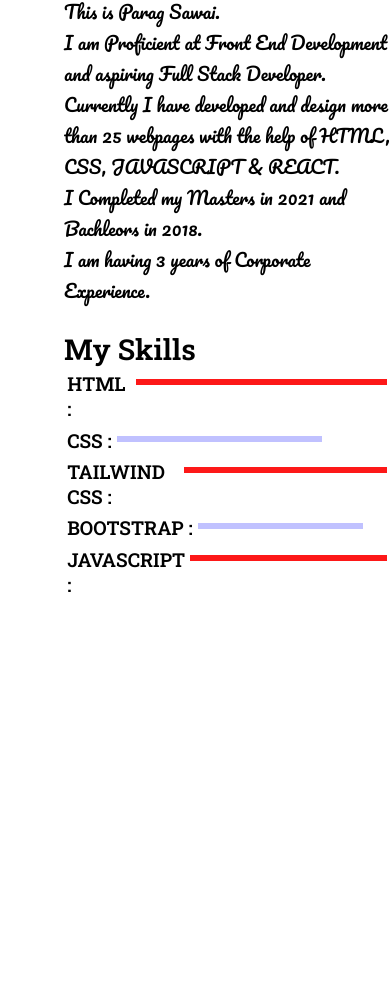
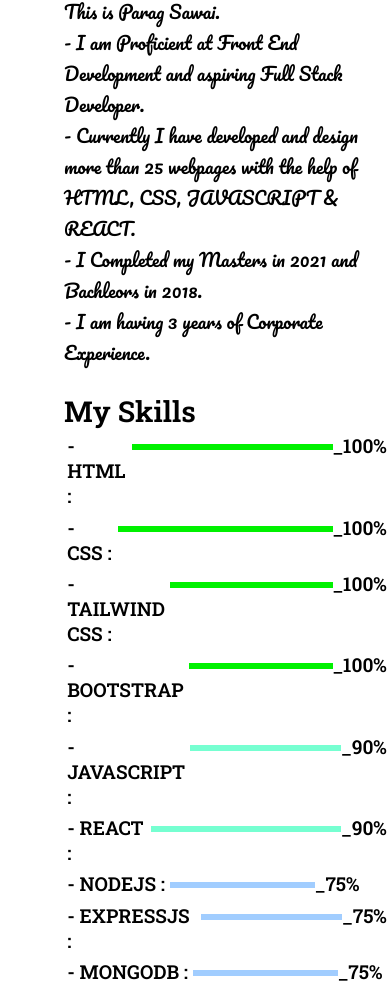
Before and after one commit to sawaiparag/PORTFOLIO, a plain HTML site: page about.html in a window 390 px wide. Shown: the part 102-1089 px from the top of the page. Before the commit the page ends 844 px from the top, so only its background shows below. Drawn offline with Linux system fonts and the light colour scheme.

Commit message:
Adding responsiveness

```diff
--- a/about.html
+++ b/about.html
@@ -40,23 +40,27 @@
         <div>
         <h1>About Me</h1>
         <h6 class="aboutpara ">  This  is Parag Sawai.  <br>
-            I am Proficient at Front End Development and aspiring Full Stack Developer. <br>
-            Currently I have developed and design more than 25 webpages with the help of HTML, CSS, JAVASCRIPT & REACT.
+            - I am  Proficient at Front End Development and aspiring Full Stack Developer. <br>
+            - Currently I have developed and design more than 25 webpages with the help of HTML, CSS, JAVASCRIPT & REACT.
             <br>
-            I Completed my Masters in 2021 and Bachleors in 2018.
+            - I Completed my Masters in 2021 and Bachleors in 2018.
             <br>
-            I am having 3 years of Corporate Experience.
+            - I am having 3 years of Corporate Experience.
 
         </h6>
         </div>
 
     <div class="skillls">
      <h2>My Skills</h2>
-     <div class="skillitem">HTML : <div class="skill"></div></div>
-     <div class="skillitem">CSS : <div class="skill fifty"></div></div>
-     <div class="skillitem">TAILWIND CSS : <div class="skill"></div></div>
-     <div class="skillitem">BOOTSTRAP : <div class="skill twentyfive"></div></div>
-     <div class="skillitem">JAVASCRIPT : <div class="skill"></div></div>
+     <div class="skillitem">- HTML : <div class="skill hundred"></div>  _100%</div>
+     <div class="skillitem">- CSS : <div class="skill hundred"></div> _100%</div>
+     <div class="skillitem">- TAILWIND CSS : <div class="skill hundred"> </div> _100%</div>
+     <div class="skillitem">- BOOTSTRAP : <div class="skill hundred"></div> _100%</div>
+     <div class="skillitem">- JAVASCRIPT : <div class="skill seventyfive"></div> _90%</div>
+     <div class="skillitem">- REACT : <div class="skill seventyfive"></div> _90%</div>
+     <div class="skillitem">- NODEJS : <div class="skill fifty"></div> _75%</div>
+     <div class="skillitem">- EXPRESSJS : <div class="skill fifty"></div> _75%</div>
+     <div class="skillitem">- MONGODB : <div class="skill fifty"></div> _75%</div>
     </div>
 
     </div>
--- a/style.css
+++ b/style.css
@@ -310,7 +310,7 @@
     height: 6px;
     background-color: #fd1818;
     border: 2px #000;
-    margin-top: 8px;
+    margin-top: 11px;
      margin-left: 5px;
 
 }
@@ -322,18 +322,19 @@
 
 .hundred{
     width: 265px;
+    background-color: #00f100;
 }
 
 
 .fifty{
-    width: 205px;
-    background-color: hwb(239 5% 0% / 0.259);
+    width: 145px;
+    background-color: rgb(161, 205, 255);
 }
 
 
-.twentyfive{
-    width: 165px;
-    background-color: hwb(239 5% 0% / 0.259);
+.seventyfive{
+    width: 205px;
+    background-color: #70ffcff3;
 
 }
 
@@ -399,9 +400,13 @@
         font-size: 10px;
 
     }
-    .devinfo, .about {
-      font-size: 10px;
-      margin-left: 4em   ;
+    .devinfo{
+      font-size: 12px;
+      margin-left: 1.5em;
+    }
+
+    .devinfo .about{
+        margin-left: 0.5em;
     }
 
     .cards{
@@ -434,6 +439,10 @@
         border: none;
     }
 
-
+    .projects h1{
+        text-align: center;
+        margin-top: 2rem;
+        margin-left: -3em;
+    }
 
 }
```
Also changed, not shown: clone.html (+21 -28 lines), 1 other file.
